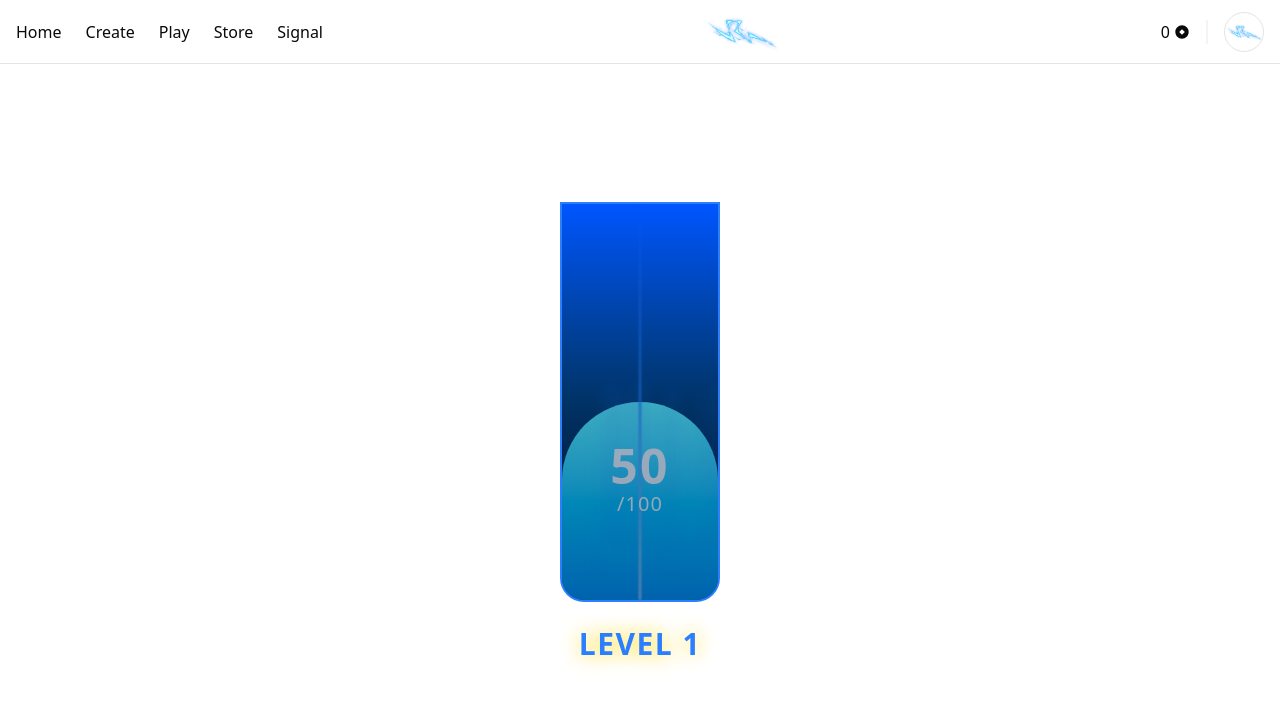
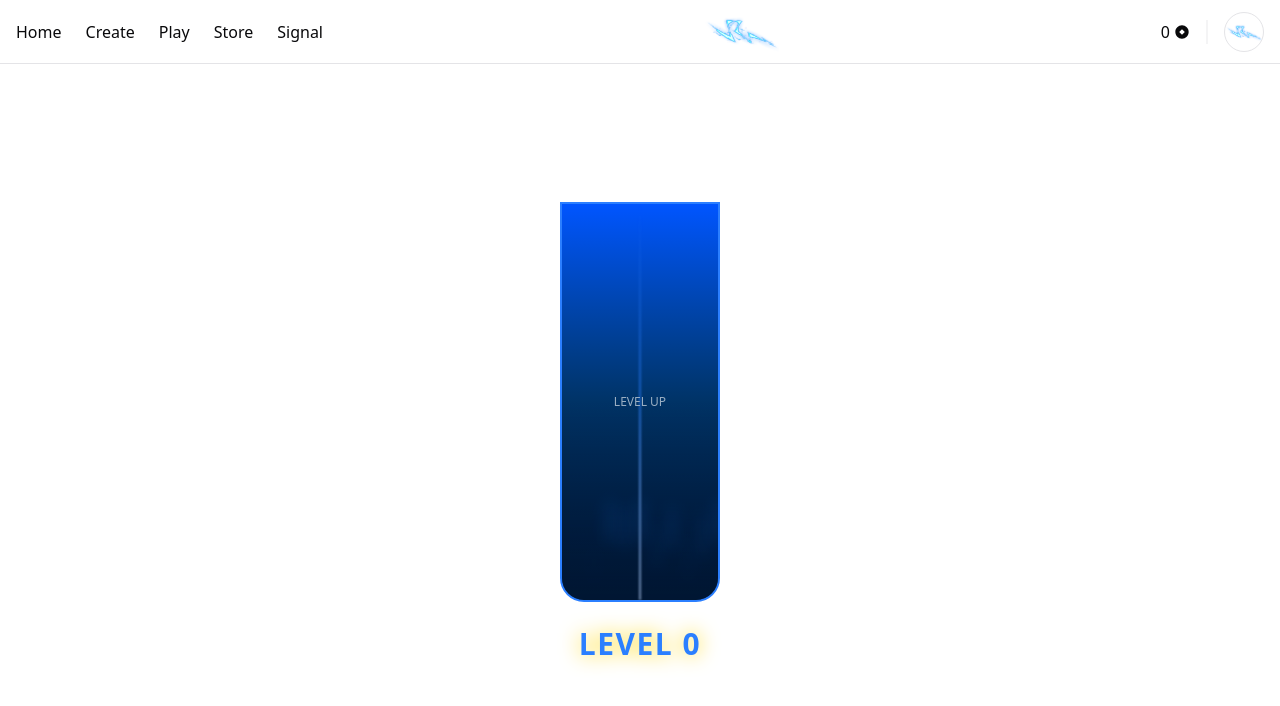
Before and after one commit to wind-surfing/nexora, a Next.js app: page /signal in a window 1280 px wide. Shown: the top 706 px of the page. Built offline with nearby package versions, Linux system fonts and the light colour scheme.

Commit message:
Enhance signal display with dynamic gauge height and level-up button

```diff
--- a/src/app/signal/page.tsx
+++ b/src/app/signal/page.tsx
@@ -2,17 +2,32 @@
 
 import React from "react";
 import { motion } from "framer-motion";
+import { useUser } from "@/context/UserContext";
+import { cn } from "@/lib/utils";
+import Button from "@/components/shared/Button";
 
 function Page() {
+  const {
+    user: { currentSignalLevel, currentSignalGauge, requiredSignalGauge },
+    updateUser,
+  } = useUser();
+
   return (
     <div className="flex flex-col items-center justify-center h-[calc(100vh-64px)] w-full relative overflow-hidden">
       <div className="relative flex flex-col items-center justify-end w-40 h-[400px] rounded-b-3xl border-2 border-primary bg-gradient-to-t from-[#001233] via-[#003366] to-[#0055ff] overflow-hidden">
         <div className="absolute inset-0 bg-gradient-to-t from-[#001a33] via-transparent to-transparent opacity-60">
           <motion.div
             initial={{ height: 0 }}
-            animate={{ height: `50%` }}
+            animate={{
+              height: `${(currentSignalGauge / requiredSignalGauge) * 100}%`,
+            }}
             transition={{ type: "spring", stiffness: 80 }}
-            className="absolute bottom-0 left-0 w-full bg-gradient-to-t from-[#0099ff] via-[#00ccff] to-[#66ffff] rounded-t-full"
+            className={cn(
+              "absolute bottom-0 left-0 w-full bg-gradient-to-t from-[#0099ff] via-[#00ccff] to-[#66ffff]",
+              currentSignalGauge >= requiredSignalGauge
+                ? "rounded-none animate-pulse"
+                : "rounded-t-full"
+            )}
           ></motion.div>
           <div className="absolute bottom-0 left-0 w-full h-full flex flex-col justify-end">
             {Array.from({ length: 20 }).map((_, index) => (
@@ -28,7 +43,9 @@ function Page() {
                 className="absolute bottom-0 left-1/2 w-[2px] h-[40px] bg-primary rounded-full blur-sm"
                 style={{
                   left: `${20 + index * 10}%`,
-                  height: `calc(50% - 10%)`,
+                  height: `calc(${
+                    (currentSignalGauge / requiredSignalGauge) * 100
+                  }% - 10%)`,
                 }}
               ></motion.div>
             ))}
@@ -39,20 +56,48 @@ function Page() {
           </div>
 
           <motion.div
-            className="absolute bottom-0 left-0 w-full flex flex-col items-center justify-start z-10"
+            className="absolute bottom-0 left-0 w-full flex flex-col items-center justify-start z-10 text-white"
             initial={{ height: 0 }}
-            animate={{ height: `calc(50% - 10%)` }}
+            animate={{
+              height: `calc(${
+                (currentSignalGauge / requiredSignalGauge) * 100
+              }% - 10%)`,
+            }}
             transition={{ type: "spring", stiffness: 80, delay: 0.5 }}
           >
-            <h1 className="text-5xl font-black text-white z-10 tracking-wider">
-              50
+            <h1 className="text-5xl font-black tracking-wider">
+              {currentSignalGauge}
             </h1>
-            <h1 className="text-xl text-white tracking-wider">/100</h1>
+            <h1 className="text-xl tracking-wider">/{requiredSignalGauge}</h1>
           </motion.div>
+
+          {currentSignalGauge >= requiredSignalGauge && (
+            <motion.div
+              className="absolute bottom-0 left-0 w-full flex flex-col items-center justify-center z-10 text-white"
+              initial={{ height: 0 }}
+              animate={{
+                height: `100%`,
+              }}
+              transition={{ type: "spring", stiffness: 80, delay: 0.5 }}
+            >
+              <Button
+                onClick={() => {
+                  updateUser({
+                    currentSignalLevel: currentSignalLevel + 1,
+                    currentSignalGauge: 0,
+                    requiredSignalGauge:
+                      requiredSignalGauge + Math.pow(2, currentSignalLevel + 1),
+                  });
+                }}
+                containerClass="bg-transparent text-white"
+                title="Level Up"
+              ></Button>
+            </motion.div>
+          )}
         </div>
       </div>
       <div className="mt-6 text-3xl font-bold text-primary drop-shadow-[0_0_10px_#FFD700] tracking-wider">
-        LEVEL 1
+        LEVEL {currentSignalLevel}
       </div>
     </div>
   );
```
